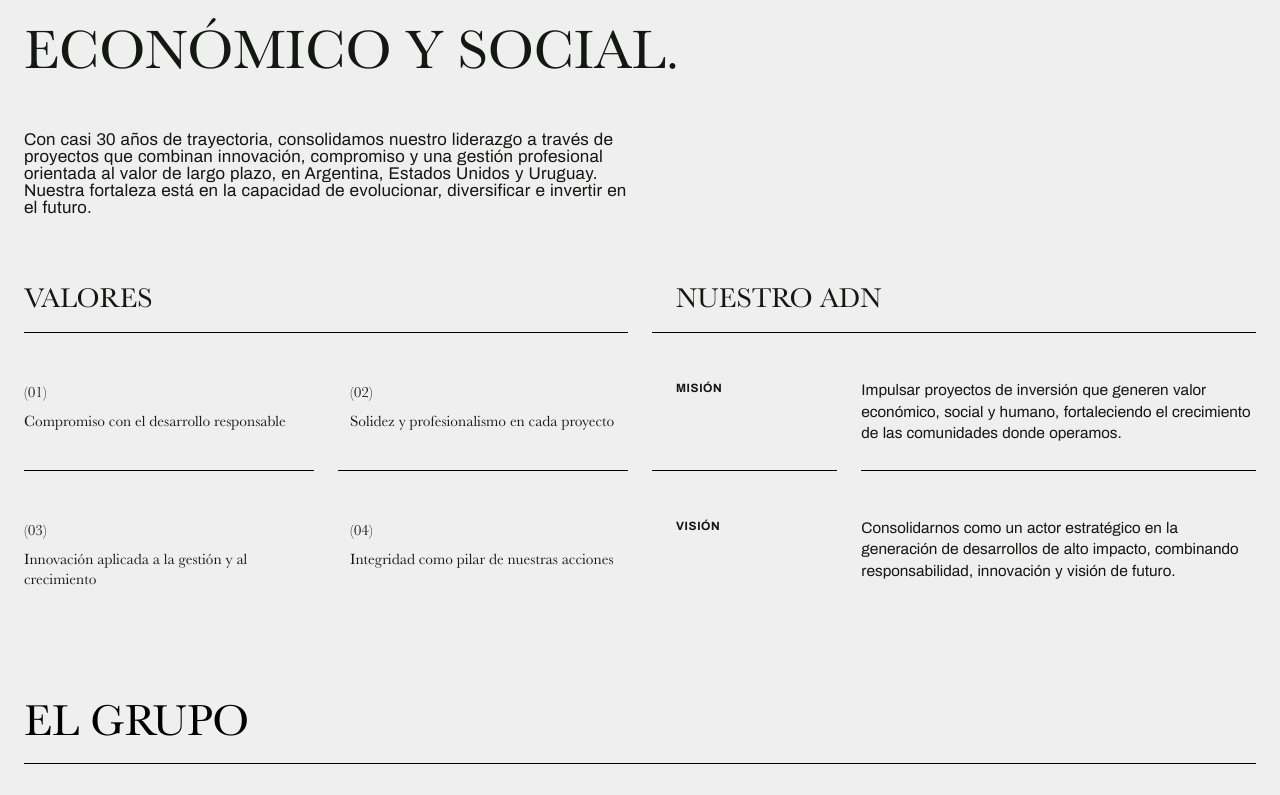
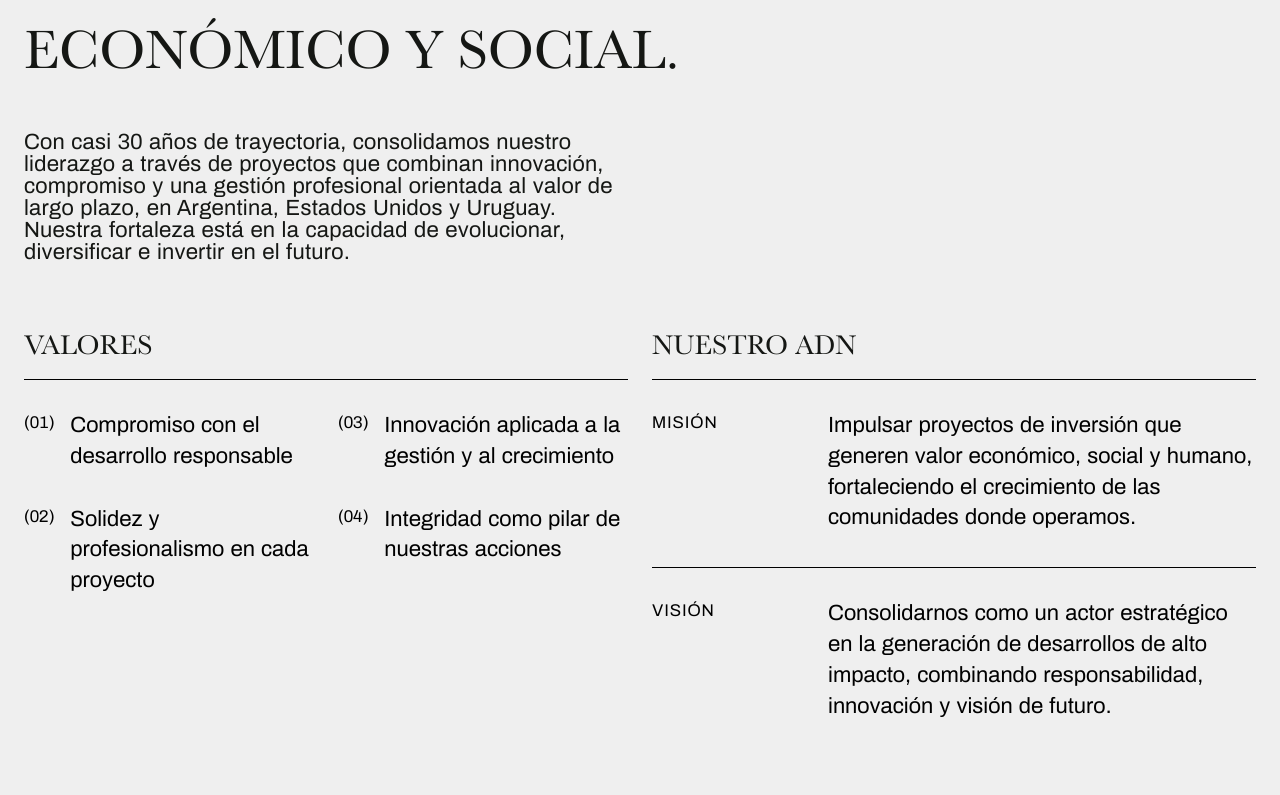
Before and after one commit to i9-9/grupofrali, a Next.js app: page /quienes-somos in a window 1280 px wide. Shown: the part 365-1160 px from the top of the page. Built offline with nearby package versions, Linux system fonts and the light colour scheme.

Commit message:
Quienes somos

```diff
--- a/src/app/quienes-somos/page.tsx
+++ b/src/app/quienes-somos/page.tsx
@@ -82,12 +82,8 @@ export default function QuienesSomos() {
 
         <div className="grid pb-16">
           <div className="col-6 md:col-6">
-            <p className="text-[#151714] tracking-[0.01em] leading-[1]" style={{ fontSize: 'clamp(16px, 22px, 17px)' }}>
-              Con casi 30 años de trayectoria, consolidamos nuestro liderazgo a
-              través de proyectos que combinan innovación, compromiso y una
-              gestión profesional orientada al valor de largo plazo, en Argentina,
-              Estados Unidos y Uruguay. Nuestra fortaleza está en la capacidad
-              de evolucionar, diversificar e invertir en el futuro.
+            <p className="text-[#151714] tracking-[0.01em] leading-[1]" style={{ fontSize: 'clamp(16px, 1.8vw, 22px)' }}>
+              Con casi 30 años de trayectoria, consolidamos nuestro liderazgo a través de proyectos que combinan innovación, compromiso y una gestión profesional orientada al valor de largo plazo, en Argentina, Estados Unidos y Uruguay. Nuestra fortaleza está en la capacidad de evolucionar, diversificar e invertir en el futuro.
             </p>
           </div>
         </div>
@@ -96,88 +92,105 @@ export default function QuienesSomos() {
       {/* Valores y Nuestro ADN Section */}
       <section className="content-wrapper pb-20">
         <div className="grid">
-          {/* Título Valores - Columnas 1-6 */}
-          <div className="col-6 md:col-span-6">
-            <h2 className="font-baskerville pb-4 border-b border-black pr-4 md:pr-6" style={{ fontSize: 'clamp(24px, 28px, 32px)', lineHeight: '1.2' }}>
+          {/* Columna Izquierda: VALORES */}
+          <div className="col-6 md:col-6">
+            {/* Título VALORES */}
+            <div className="border-b border-black pb-4 mb-8">
+              <h2 className="font-baskerville" style={{ fontSize: 'clamp(20px, 2.4vw, 28px)', lineHeight: '1.2' }}>
                 VALORES
               </h2>
             </div>
 
-          {/* Título Nuestro ADN - Columnas 7-12 */}
-          <div className="col-6 md:col-span-6 md:col-start-7">
-            <h2 className="font-baskerville pb-4 border-b border-black pl-4 md:pl-6" style={{ fontSize: 'clamp(24px, 2.2vw, 32px)', lineHeight: '1.2' }}>
+            {/* Layout 2x2 con Flexbox */}
+            <div className="space-y-8">
+              {/* Fila 1 */}
+              <div className="flex gap-6">
+                <div className="flex-1">
+                  <div className="flex items-start space-x-4">
+                    <span className="font-archivo text-black flex-shrink-0" style={{ fontSize: '17px' }}>
+                      ({valores[0].numero})
+                    </span>
+                    <p className="font-archivo text-black" style={{ fontSize: '22px', lineHeight: '1.4' }}>
+                      {valores[0].titulo}
+                    </p>
+                  </div>
+                </div>
+
+                <div className="flex-1">
+                  <div className="flex items-start space-x-4">
+                    <span className="font-archivo text-black flex-shrink-0" style={{ fontSize: '17px' }}>
+                      ({valores[2].numero})
+                    </span>
+                    <p className="font-archivo text-black" style={{ fontSize: '22px', lineHeight: '1.4' }}>
+                      {valores[2].titulo}
+                    </p>
+                  </div>
+                </div>
+              </div>
+
+              {/* Fila 2 */}
+              <div className="flex gap-6">
+                <div className="flex-1">
+                  <div className="flex items-start space-x-4">
+                    <span className="font-archivo text-black flex-shrink-0" style={{ fontSize: '17px' }}>
+                      ({valores[1].numero})
+                    </span>
+                    <p className="font-archivo text-black" style={{ fontSize: '22px', lineHeight: '1.4' }}>
+                      {valores[1].titulo}
+                    </p>
+                  </div>
+                </div>
+
+                <div className="flex-1">
+                  <div className="flex items-start space-x-4">
+                    <span className="font-archivo text-black flex-shrink-0" style={{ fontSize: '17px' }}>
+                      ({valores[3].numero})
+                    </span>
+                    <p className="font-archivo text-black" style={{ fontSize: '22px', lineHeight: '1.4' }}>
+                      {valores[3].titulo}
+                    </p>
+                  </div>
+                </div>
+              </div>
+            </div>
+          </div>
+
+          {/* Columna Derecha: NUESTRO ADN */}
+          <div className="col-6 md:col-6">
+            {/* Título NUESTRO ADN */}
+            <div className="border-b border-black pb-4 mb-8">
+              <h2 className="font-baskerville" style={{ fontSize: 'clamp(20px, 2.4vw, 28px)', lineHeight: '1.2' }}>
                 NUESTRO ADN
               </h2>
             </div>
 
-          {/* Valores distribuidos en columnas 1-6 (2x2) */}
-
-          {/* Fila 2: Valores 01 y 02 */}
-          {/* Valor 01 - Columnas 1-3, Fila 2 */}
-          <div className="col-3 md:col-span-3 md:col-start-1 py-6 border-b border-black pr-2 md:pr-3" style={{ gridRow: '2' }}>
-            <span className="font-baskerville block mb-2" style={{ fontSize: 'clamp(14px, 1.2vw, 16px)' }}>
-              ({valores[0].numero})
-            </span>
-            <p className="font-baskerville" style={{ fontSize: 'clamp(14px, 1.2vw, 16px)', lineHeight: '1.3' }}>
-              {valores[0].titulo}
+            {/* MISIÓN con flexbox */}
+            <div className="flex items-start border-b border-black pb-8 mb-8">
+              <div className="w-32 flex-shrink-0">
+                <h3 className="font-archivo text-black tracking-wider" style={{ fontSize: 'clamp(14px, 1.4vw, 17px)' }}>
+                  MISIÓN
+                </h3>
+              </div>
+              <div className="flex-1 pl-12">
+                <p className="font-archivo text-black" style={{ fontSize: 'clamp(16px, 1.8vw, 22px)', lineHeight: '1.4' }}>
+                  Impulsar proyectos de inversión que generen valor económico, social y humano, fortaleciendo el crecimiento de las comunidades donde operamos.
                 </p>
               </div>
+            </div>
 
-          {/* Valor 02 - Columnas 4-6, Fila 2 */}
-          <div className="col-3 md:col-span-3 md:col-start-4 py-6 border-b border-black pl-2 md:pl-3" style={{ gridRow: '2' }}>
-            <span className="font-baskerville block mb-2" style={{ fontSize: 'clamp(14px, 1.2vw, 16px)' }}>
-              ({valores[1].numero})
-            </span>
-            <p className="font-baskerville" style={{ fontSize: 'clamp(14px, 1.2vw, 16px)', lineHeight: '1.3' }}>
-              {valores[1].titulo}
+            {/* VISIÓN con flexbox */}
+            <div className="flex items-start">
+              <div className="w-32 flex-shrink-0">
+                <h3 className="font-archivo text-black tracking-wider" style={{ fontSize: 'clamp(14px, 1.4vw, 17px)' }}>
+                  VISIÓN
+                </h3>
+              </div>
+              <div className="flex-1 pl-12">
+                <p className="font-archivo text-black" style={{ fontSize: 'clamp(16px, 1.8vw, 22px)', lineHeight: '1.4' }}>
+                  Consolidarnos como un actor estratégico en la generación de desarrollos de alto impacto, combinando responsabilidad, innovación y visión de futuro.
                 </p>
               </div>
-
-          {/* Fila 2: Misión - Columnas 7-8, Fila 2 */}
-          <div className="col-3 md:col-span-2 md:col-start-7 py-6 border-b border-black pl-4 md:pl-6" style={{ gridRow: '2' }}>
-            <h3 className="font-archivo-bold text-xs mb-3 tracking-wider">MISIÓN</h3>
             </div>
-
-          {/* Fila 2: Párrafo Misión - Columnas 9-12, Fila 2 */}
-          <div className="col-3 md:col-span-4 md:col-start-9 py-6 border-b border-black" style={{ gridRow: '2' }}>
-            <p style={{ fontSize: 'clamp(14px, 1.2vw, 16px)', lineHeight: '1.4' }}>
-              Impulsar proyectos de inversión que generen valor económico, social y humano, fortaleciendo
-              el crecimiento de las comunidades donde operamos.
-            </p>
-          </div>
-
-          {/* Fila 3: Valores 03 y 04 */}
-          {/* Valor 03 - Columnas 1-3, Fila 3 */}
-          <div className="col-3 md:col-span-3 md:col-start-1 py-6 pr-2 md:pr-3" style={{ gridRow: '3' }}>
-            <span className="font-baskerville block mb-2" style={{ fontSize: 'clamp(14px, 1.2vw, 16px)' }}>
-              ({valores[2].numero})
-            </span>
-            <p className="font-baskerville" style={{ fontSize: 'clamp(14px, 1.2vw, 16px)', lineHeight: '1.3' }}>
-              {valores[2].titulo}
-            </p>
-          </div>
-
-          {/* Valor 04 - Columnas 4-6, Fila 3 */}
-          <div className="col-3 md:col-span-3 md:col-start-4 py-6 pl-2 md:pl-3" style={{ gridRow: '3' }}>
-            <span className="font-baskerville block mb-2" style={{ fontSize: 'clamp(14px, 1.2vw, 16px)' }}>
-              ({valores[3].numero})
-            </span>
-            <p className="font-baskerville" style={{ fontSize: 'clamp(14px, 1.2vw, 16px)', lineHeight: '1.3' }}>
-              {valores[3].titulo}
-            </p>
-          </div>
-
-          {/* Fila 3: Visión - Columnas 7-8, Fila 3 */}
-          <div className="col-3 md:col-span-2 md:col-start-7 py-6 pl-4 md:pl-6" style={{ gridRow: '3' }}>
-            <h3 className="font-archivo-bold text-xs mb-3 tracking-wider">VISIÓN</h3>
-          </div>
-
-          {/* Fila 3: Párrafo Visión - Columnas 9-12, Fila 3 */}
-          <div className="col-3 md:col-span-4 md:col-start-9 py-6" style={{ gridRow: '3' }}>
-            <p style={{ fontSize: 'clamp(14px, 1.2vw, 16px)', lineHeight: '1.4' }}>
-              Consolidarnos como un actor estratégico en la generación de desarrollos de alto impacto,
-              combinando responsabilidad, innovación y visión de futuro.
-            </p>
           </div>
         </div>
       </section>
@@ -197,7 +210,7 @@ export default function QuienesSomos() {
             <p className="text-black" style={{ fontSize: 'clamp(14px, 1.2vw, 16px)', lineHeight: '1.5' }}>
               Desde nuestros inicios, canalizamos inversiones en sectores
               estratégicos, trabajando con un enfoque profesional y una mirada a
-              largo plazo. Nuestros desarrollos en real estate, agroindustria, energía
+              largo plazo. Nuestros proyectos en real estate, agroindustria, energía
               y hotelería reflejan un modelo de gestión basado en la diversificación
               y el compromiso con el proyecto institucional. Hoy operamos en
               Argentina, Estados Unidos y Uruguay, ampliando nuestra presencia
@@ -212,10 +225,8 @@ export default function QuienesSomos() {
               con experiencia local e internacional, comprometidos con la excelencia
               y el crecimiento estratégico del grupo.
             </p>
-          </div>
 
-          <div className="col-6 md:col-4 md:col-start-9">
-            <div className="px-6 py-8">
+            <div className="pt-8">
               <h3 className="font-baskerville text-black" style={{ fontSize: 'clamp(18px, 1.8vw, 24px)', lineHeight: '1.3' }}>
                 SEGUIMOS CREANDO OPORTUNIDADES QUE IMPULSAN EL FUTURO
               </h3>
```
Also changed, not shown: src/app/desarrollos-proyectos/[id]/page.tsx (+28 -0 lines). Lines whose indentation alone changed are shown as unchanged.
